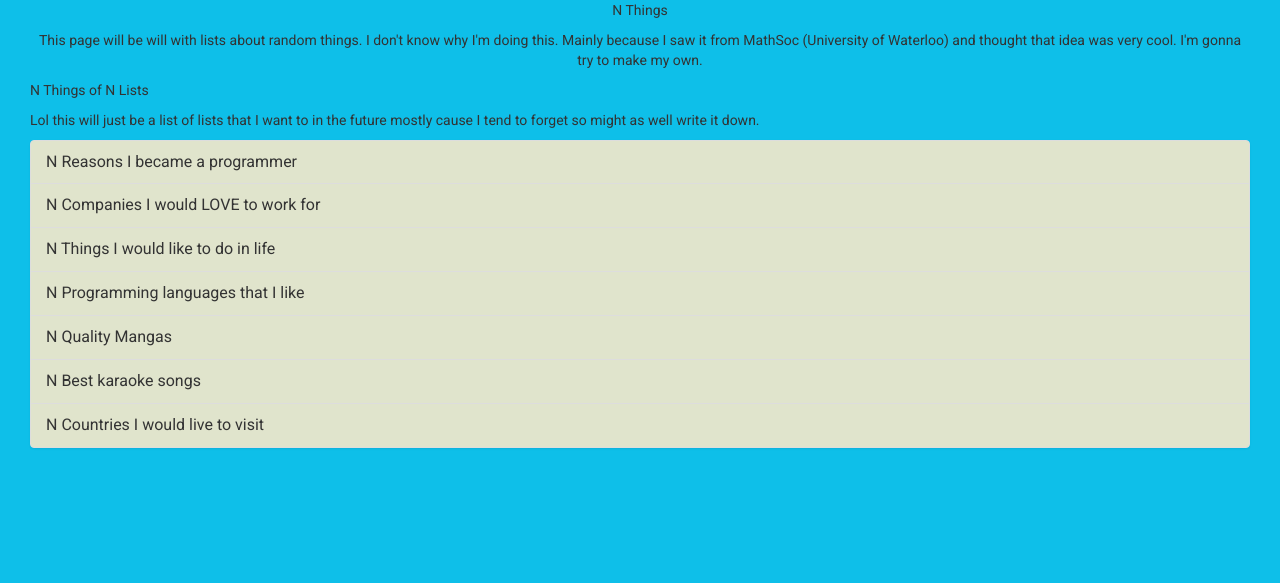
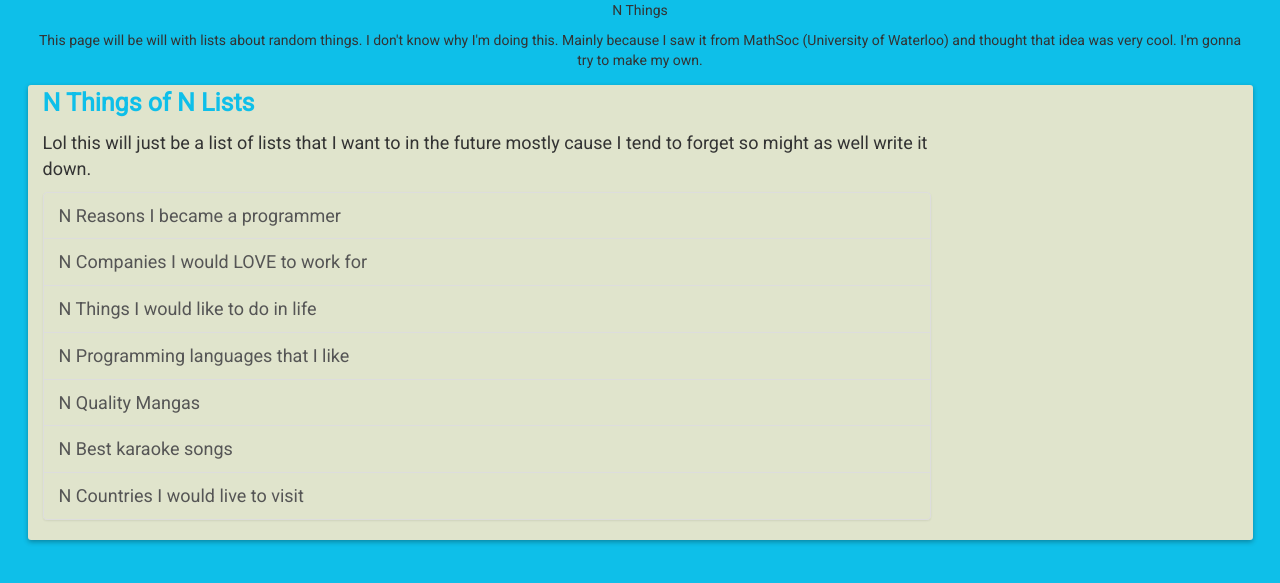
Before and after one commit to tzhang995/My-Personal-Website, a PHP site: page /nThings.php in a window 1280 px wide. Shown: the part 55-638 px from the top of the page. Run offline with PHP 8.4, Linux system fonts and the light colour scheme; data that the repository does not hold is empty; some libraries are stand-ins or nearby versions.

Commit message:
some css

```diff
--- a/css/style.css
+++ b/css/style.css
@@ -132,9 +132,3 @@ div.profile{
 	background: #0EBFE9 none repeat scroll 0% 0%;
 	background-color: #0EBFE9;
 }
-
-a.list-group-item{
-	font-size:16px;
-	font-family:'Roboto',sans-serif;
-	color:#333;
-}
--- a/nThings.php
+++ b/nThings.php
@@ -19,11 +19,14 @@
 				</div>
 			</div>
 
-			<div class="container-fluid list-container">
-				<div class="list-head">
+			<div class="myList">
+				<div class="myListItem container-fluid">
+					<div class="row">
+						<div class="myListText col-sm-9 col-md-9 col-lg-9">
+							<div class="myListTitle">
 								<p>N Things of N Lists</p>
 							</div>
-				<div class="list-desc">
+							<div class="myListSummary">
 								<p>Lol this will just be a list of lists that I want to in the future mostly cause I tend to forget so might as well write it down.</p>
 							</div>
 							<div class="list-group">
@@ -36,7 +39,9 @@
 								<a href="#" class="list-group-item">N Countries I would live to visit</a>
 							</div>
 						</div>
-
+					</div>
+				</div>
+			</div>
 		</div>
 
 	</body>
```
Lines whose indentation alone changed are shown as unchanged.
